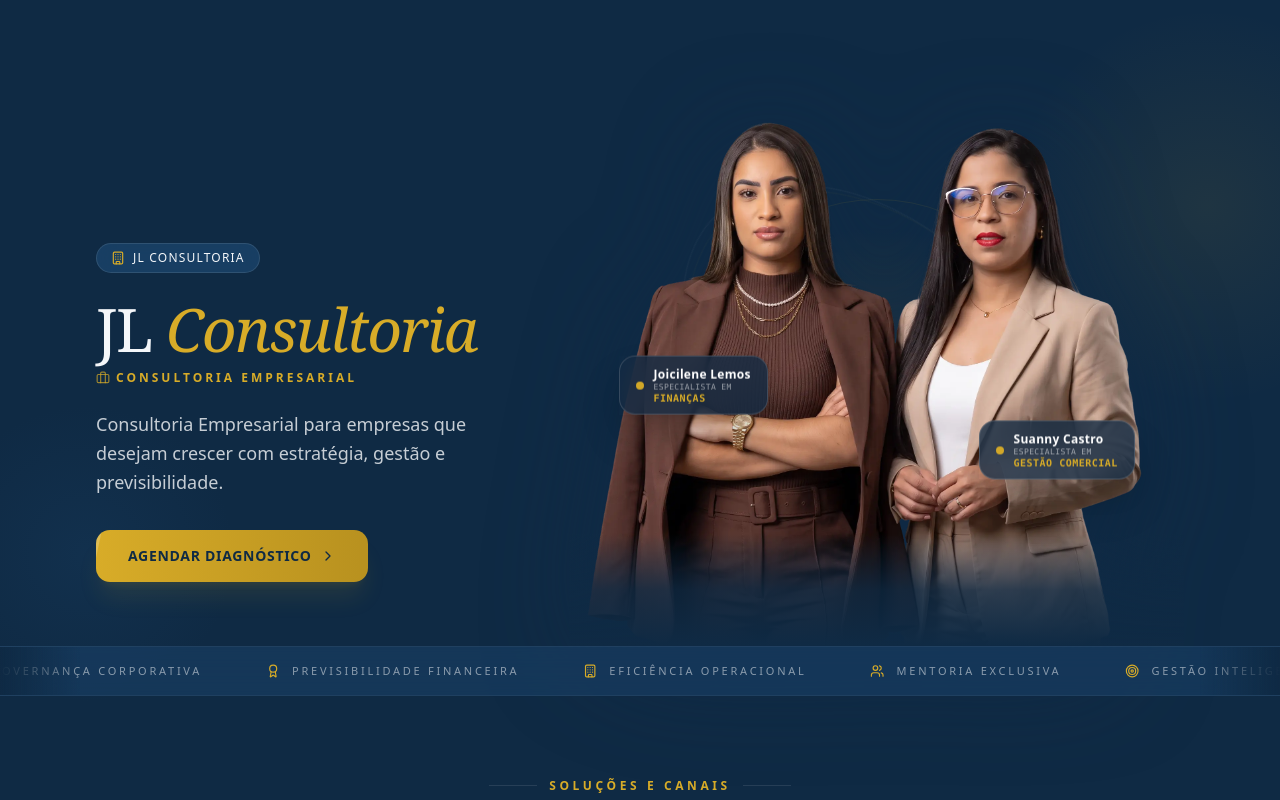
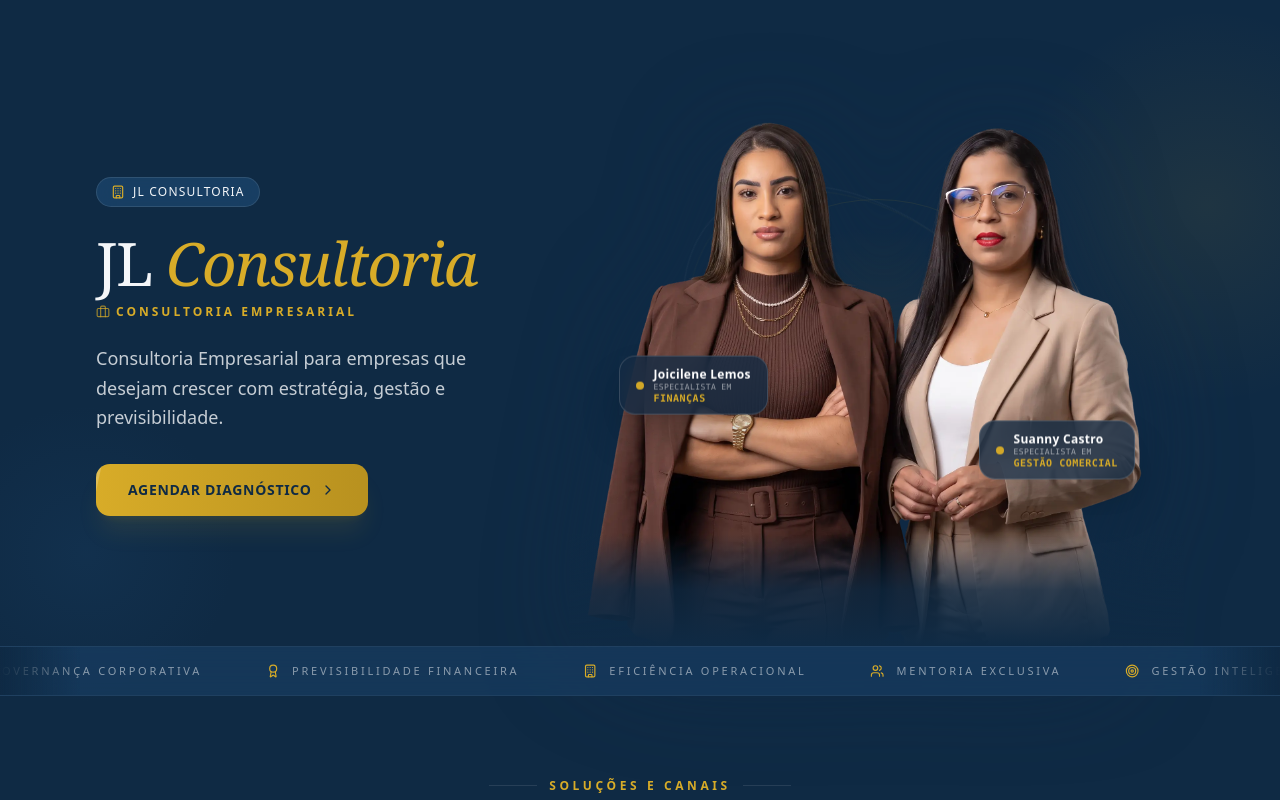
Before and after one commit to saulodsigner/jlconsultoria-biosite, a React (Vite) app: page / in a window 1280 px wide. Shown: the top 800 px of the page. Built offline with nearby package versions, Linux system fonts and the light colour scheme.

Commit message:
Change layout alignment in Hero component

```diff
--- a/src/components/Hero.tsx
+++ b/src/components/Hero.tsx
@@ -16,7 +16,7 @@ export default function Hero({ onOpenBooking }: HeroProps) {
       <div className="absolute bottom-[-10%] left-[-5%] w-[300px] h-[300px] bg-[radial-gradient(circle,_rgba(31,77,121,0.18)_0%,_transparent_70%)] pointer-events-none" />
 
       <div className="max-w-6xl mx-auto px-6 sm:px-8 relative z-10">
-        <div className="grid grid-cols-1 lg:grid-cols-12 gap-8 lg:gap-12 items-center lg:items-end">
+        <div className="grid grid-cols-1 lg:grid-cols-12 gap-8 lg:gap-12 items-center lg:items-center">
 
           {/* Left Column - Content (Single parent animation to prevent layout thrashing on mount) */}
           <motion.div
```
